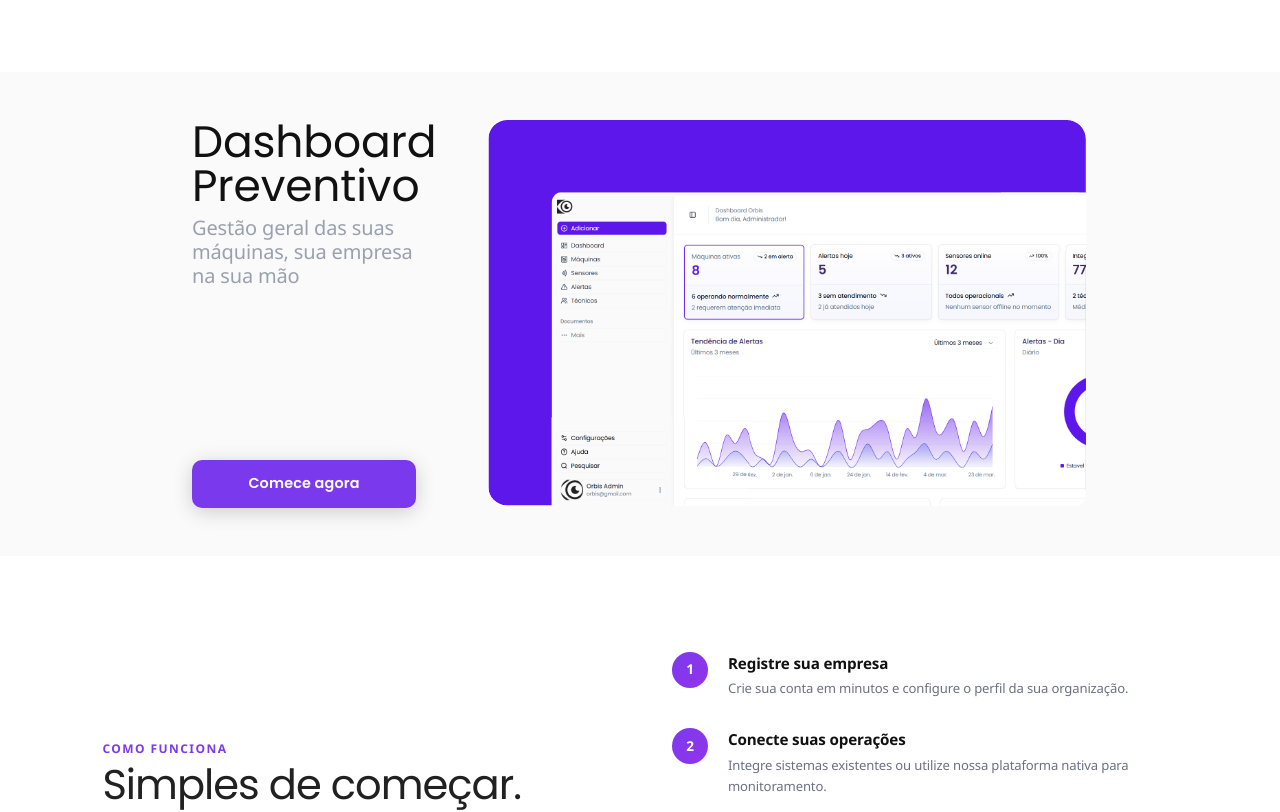
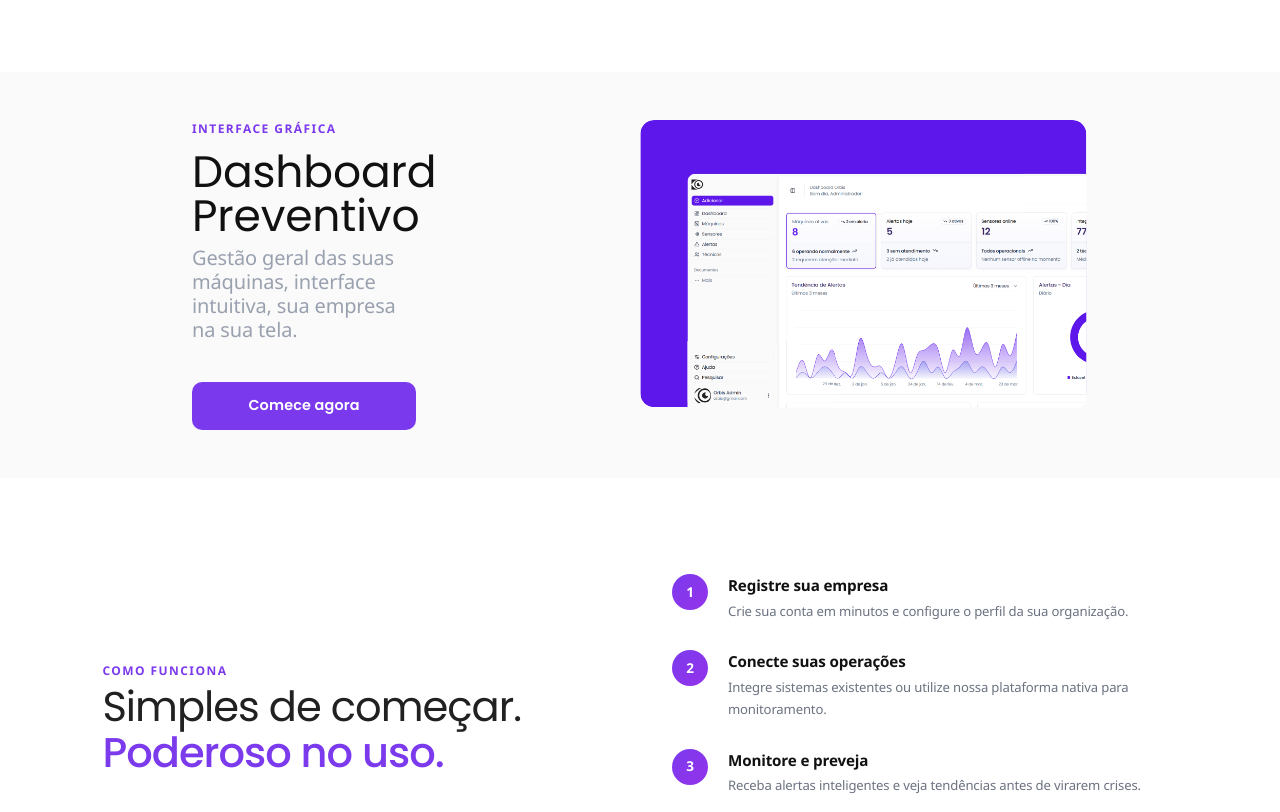
Before and after one commit to Henrique-Fiorotti/orbis, a Next.js app: page / in a window 1280 px wide. Shown: the part 1620-2432 px from the top of the page. Built offline with nearby package versions, Linux system fonts and the light colour scheme.

Commit message:
style: Style pricing and hero dashboard update increasing UX

```diff
--- a/app/(public)/page.jsx
+++ b/app/(public)/page.jsx
@@ -314,7 +314,6 @@ export default function HomePage() {
                 letterSpacing: "0.01em",
                 transition:
                   "transform 0.2s cubic-bezier(0.34,1.56,0.64,1), background-color 0.2s ease",
-                boxShadow: "0 4px 20px rgba(0,0,0,0.18)",
                 display: "inline-block",
               }}
               onMouseEnter={(e) => {
--- a/components/hero-dashboard.jsx
+++ b/components/hero-dashboard.jsx
@@ -7,9 +7,21 @@ export default function HeroDashboard() {
       <div className="w-full flex justify-between pl-[15%] pr-[15%] py-12 gap-12">
         <div className="w-1/4 flex flex-col gap-6 justify-between">
           <div>
+            <p
+              style={{
+                fontSize: "0.75rem",
+                fontWeight: 600,
+                letterSpacing: "0.12em",
+                color: "#7c3aed",
+                textTransform: "uppercase",
+                marginBottom: "12px",
+              }}
+            >
+              Interface gráfica
+            </p>
             <h1 className="font-poppins text-[33pt]/11! font-thin! ">Dashboard <br />
               Preventivo</h1>
-                        <p className="text-[15pt]/6 text-gray-400">Gestão geral das suas máquinas, sua empresa na sua mão</p>
+            <p className="text-[15pt]/6 text-gray-400">Gestão geral das suas máquinas, interface intuitiva, sua empresa na sua tela.</p>
           </div>
           <Link
             href="/login"
@@ -26,7 +38,6 @@ export default function HeroDashboard() {
               textAlign: "center",
               transition:
                 "transform 0.2s cubic-bezier(0.34,1.56,0.64,1), background-color 0.2s ease",
-                                    boxShadow: "0 4px 20px rgba(0,0,0,0.18)",
               display: "inline-block",
             }}
             onMouseEnter={(e) => {
@@ -44,8 +55,8 @@ export default function HeroDashboard() {
             Comece agora
           </Link>
         </div>
-                <div>
-                    <Image src="/orbis_dashboard_hero.svg" alt="Dashboard Preventivo" width={600} height={500} />
+        <div className="w-2/4 h-[100%]">
+          <Image className="h-[100%] transition-transform duration-300 object-cover!" src="/orbis_dashboard_hero.svg" alt="Dashboard Preventivo" width={600} height={500} />
         </div>
 
       </div>
--- a/components/pricing.jsx
+++ b/components/pricing.jsx
@@ -7,13 +7,13 @@ const plans = [
     name: "Empresarial",
     isRecommended: true,
     description:
-      "Para empresas profissionais em larga escala.",
+      "Para indústrias que buscam controle total da operação.",
     features: [
-      "3 hours turnaround time",
-      "50 AI portraits",
-      "Choice of 5 styles",
-      "Choice of 5 filters",
-      "5 retouch credits",
+      "Monitoramento de até 20 máquinas",
+      "Alertas em tempo real via painel e mobile",
+      "Histórico de 12 meses de dados dos sensores",
+      "Até 5 técnicos cadastrados",
+      "Relatórios mensais automáticos",
     ],
     buttonText: "Entre em contato",
     isPopular: true,
@@ -21,13 +21,13 @@ const plans = [
   {
     name: "Equipes",
     description:
-      "Para equipes de 10 a 150 profissionais em larga escala.",
+      "Para grandes plantas com múltiplas linhas de produção.",
     features: [
-      "1-hour turnaround time",
-      "100 AI portraits",
-      "Choice of 10 styles",
-      "Choice of 10 filters",
-      "10 retouch credits",
+      "Monitoramento ilimitado de máquinas",
+      "Alertas prioritários com escalonamento automático",
+      "Histórico completo e exportação de dados",
+      "Técnicos e usuários ilimitados",
+      "Relatórios personalizados e suporte dedicado",
     ],
     buttonText: "Entre em contato",
   }
@@ -46,16 +46,18 @@ const Pricing = () => {
       <div
         className="mx-auto mt-8! h-auto! grid max-w-(--breakpoint-lg) grid-cols-1 gap-8 sm:mt-16 lg:grid-cols-2">
         {plans.map((plan) => (
-          <div className="rounded-lg border  p-12"
+          <div className={`rounded-lg border p-12 ${plan.isPopular ? "shadow-[0px_0px_38px_0px_rgba(94,23,235,0.3)] border-1! border-[#5E17EB]!" : ""}`}
           variant={plan.isPopular ? "default" : "outline"}
           key={plan.name}>
             <h3 className="font-medium text-lg">{plan.name}</h3>
+            <h4 className={`${plan.isPopular ? "font-bold text-[11pt]! text-2xl text-[#5E17EB]! pt-1 border border-[#5E17EB]! rounded-[15px] w-26 h-7 text-center" : ""}`}>
+              {plan.isPopular ? "Popular" : ""}  </h4>
             <p className="mt-2 font-semibold text-4xl">{plan.price}</p>
             <p className="mt-4 font-medium text-muted-foreground">
               {plan.description}
             </p>
             <Separator className="my-4" />
-            <ul className="space-y-1 pl-1!">
+            <ul className="space-y-1 pl-1! py-3">
               {plan.features.map((feature) => (
                 <li className="flex items-start gap-2" key={feature}>
                   <CircleCheck className="mt-1 h-4 w-4 text-[#5E17EB]" />{" "}
```
Lines whose indentation alone changed are shown as unchanged.
